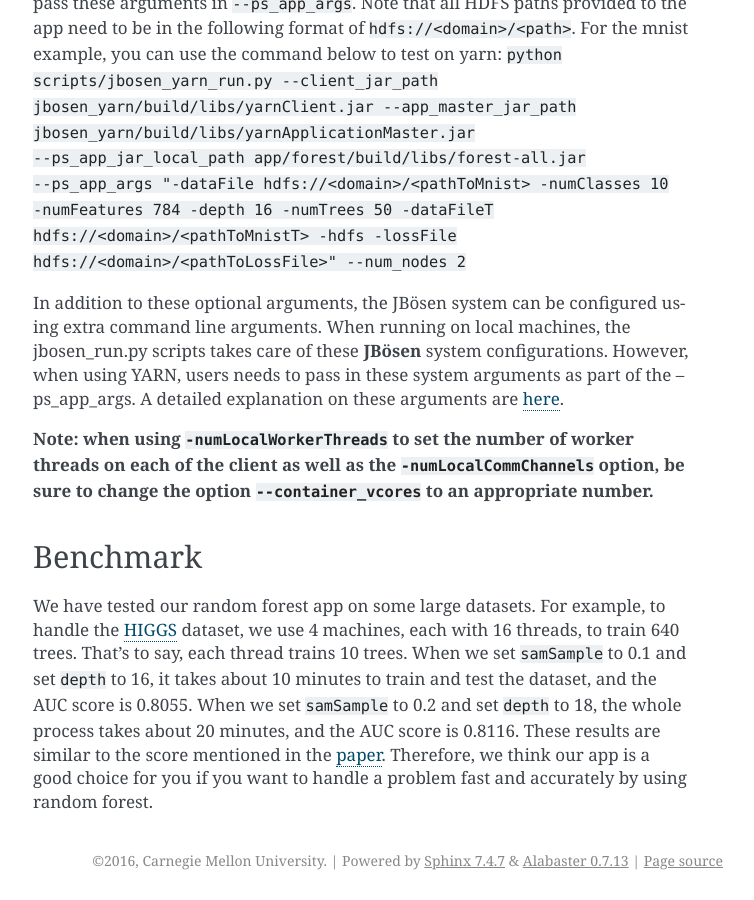
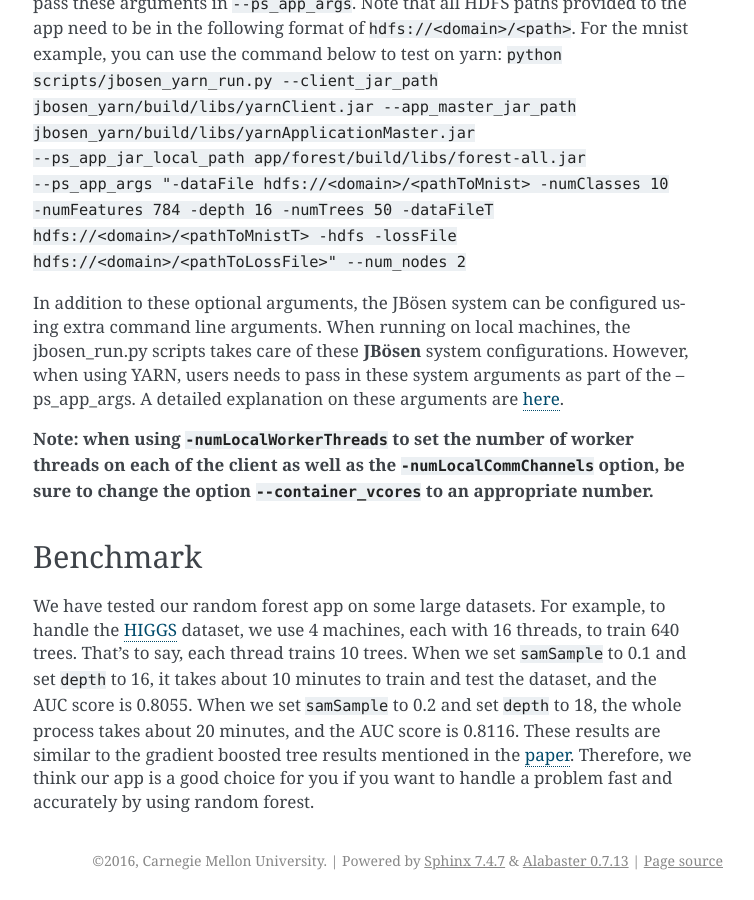
Before and after one commit to sailing-pmls/jbosen, a Sphinx documentation site: the page built from docs/random-forest.md, in a window 1280 px wide and 900 px high, scrolled down 3333 px. Shown: the whole window, without its empty margins (387-1141 px from the left). Built offline with Sphinx 7.4.7, drawn with Linux system fonts in a browser that asks for light colours.

Commit message:
Update random-forest.md

```diff
--- a/docs/random-forest.md
+++ b/docs/random-forest.md
@@ -102,7 +102,7 @@ In addition to these optional arguments, the JBösen system can be configured us
 
 ## Benchmark
 
-We have tested our random forest app on some large datasets. For example, to handle the [HIGGS](https://www.csie.ntu.edu.tw/~cjlin/libsvmtools/datasets/binary/HIGGS.bz2) dataset, we use 4 machines, each with 16 threads, to train 640 trees. That's to say, each thread trains 10 trees. When we set `samSample` to 0.1 and set `depth` to 16, it takes about 10 minutes to train and test the dataset, and the AUC score is 0.8055. When we set `samSample` to 0.2 and set `depth` to 18, the whole process takes about 20 minutes, and the AUC score is 0.8116. These results are similar to the score mentioned in the [paper](https://arxiv.org/pdf/1402.4735v2.pdf). Therefore, we think our app is a good choice for you if you want to handle a problem fast and accurately by using random forest.
+We have tested our random forest app on some large datasets. For example, to handle the [HIGGS](https://www.csie.ntu.edu.tw/~cjlin/libsvmtools/datasets/binary/HIGGS.bz2) dataset, we use 4 machines, each with 16 threads, to train 640 trees. That's to say, each thread trains 10 trees. When we set `samSample` to 0.1 and set `depth` to 16, it takes about 10 minutes to train and test the dataset, and the AUC score is 0.8055. When we set `samSample` to 0.2 and set `depth` to 18, the whole process takes about 20 minutes, and the AUC score is 0.8116. These results are similar to the gradient boosted tree results mentioned in the [paper](https://arxiv.org/pdf/1402.4735v2.pdf). Therefore, we think our app is a good choice for you if you want to handle a problem fast and accurately by using random forest.
 
 
 [Random Forest]: http://www.stat.berkeley.edu/~breiman/RandomForests/cc_home.htm
```
